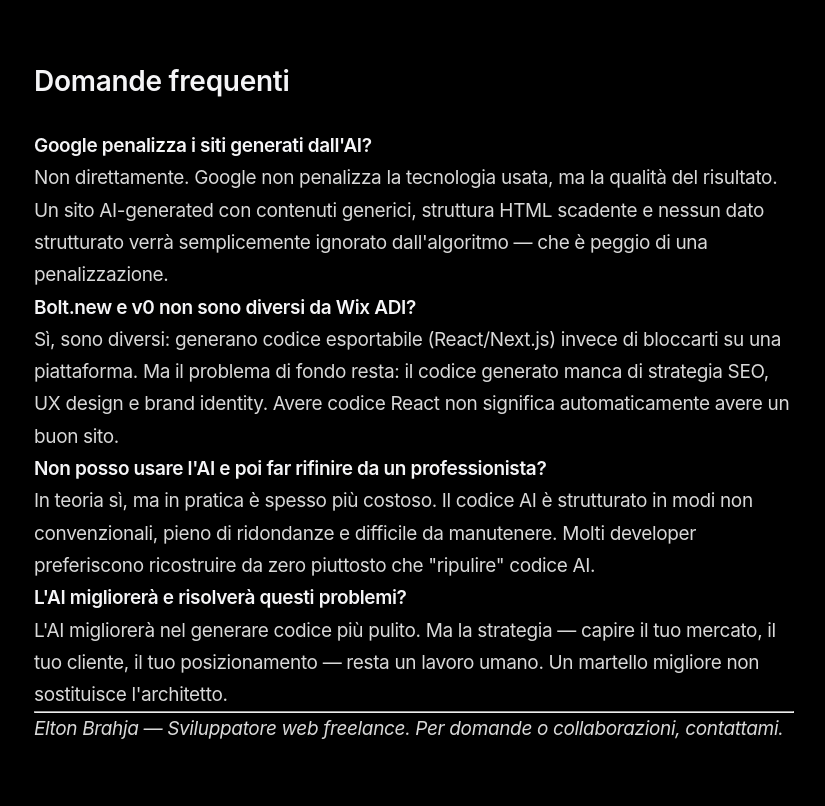
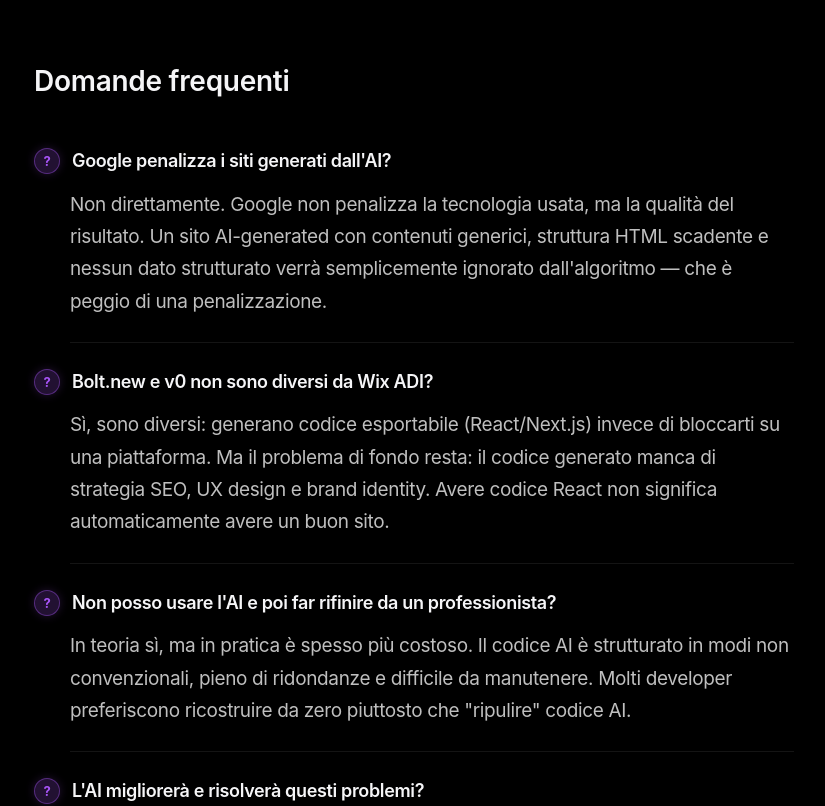
Before and after one commit to eltonbrahja/myPortfolio, a React (Vite) app: page /blog/ai-website-builder-trappola in a window 1280 px wide. Shown: the part 6560-7366 px from the top of the page, without its empty margins (226-1051 px from the left). Built offline with nearby package versions, Linux system fonts and the light colour scheme.

Commit message:
modifica faq

```diff
--- a/src/pages/Blog.css
+++ b/src/pages/Blog.css
@@ -450,3 +450,51 @@
     font-size: 14px;
   }
 }
+
+/* ========================================= */
+/* FAQ List Styles                           */
+/* ========================================= */
+.faq-list {
+  margin: 40px 0;
+}
+
+.faq-list dt {
+  font-size: 18px;
+  font-weight: 600;
+  color: var(--text-primary);
+  margin-top: 24px;
+  margin-bottom: 12px;
+  display: flex;
+  align-items: flex-start;
+  gap: 12px;
+}
+
+.faq-list dt::before {
+  content: '?';
+  display: flex;
+  align-items: center;
+  justify-content: center;
+  width: 24px;
+  height: 24px;
+  background: rgba(168, 85, 247, 0.2); /* using a purple-ish accent with opacity */
+  color: #a855f7;
+  border: 1px solid rgba(168, 85, 247, 0.4);
+  border-radius: 50%;
+  font-size: 13px;
+  font-weight: 700;
+  flex-shrink: 0;
+  margin-top: 2px;
+  box-shadow: 0 0 10px rgba(168, 85, 247, 0.2);
+}
+
+.faq-list dd {
+  margin: 0 0 0 36px;
+  padding-bottom: 24px;
+  color: rgba(255, 255, 255, 0.75);
+  line-height: 1.7;
+  border-bottom: 1px solid rgba(255, 255, 255, 0.08);
+}
+
+.faq-list dd:last-child {
+  border-bottom: none;
+}
```
